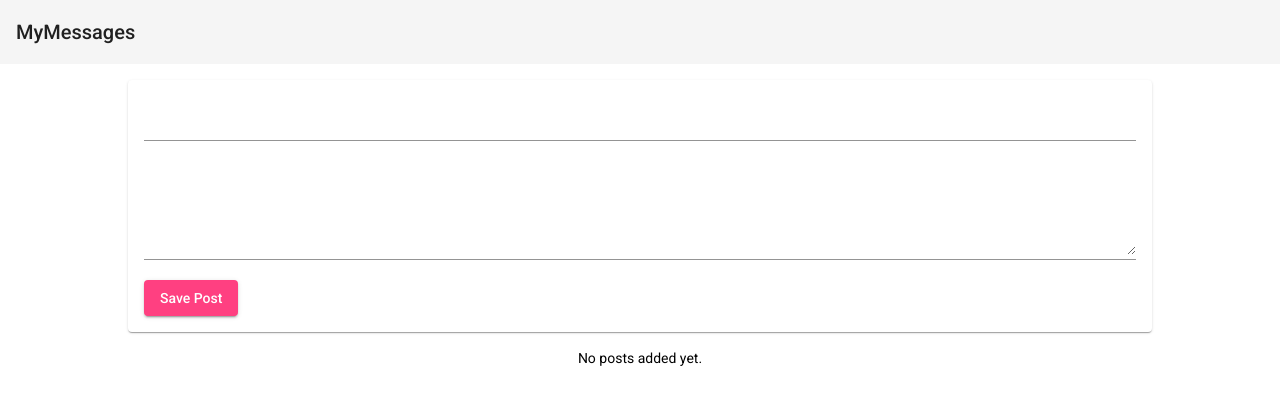
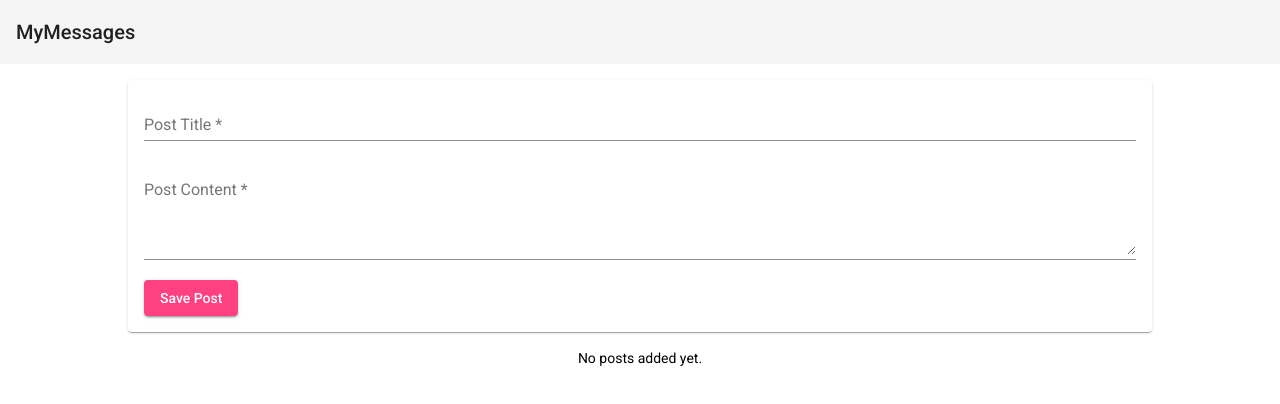
Before and after one commit to MacPatric/mean-course, an Angular app: page / in a window 1280 px wide. Shown: the top 404 px of the page. Built offline with nearby package versions, Linux system fonts and the light colour scheme.

Commit message:
Adds placeholder and form.reset

```diff
--- a/src/app/posts/post-create/post-create.component.html
+++ b/src/app/posts/post-create/post-create.component.html
@@ -8,6 +8,7 @@
             ngModel
             required
             minlength="3"
+            placeholder="Post Title"
             #title="ngModel">
             <mat-error *ngIf="title.invalid">Please enter a title.</mat-error>
       </mat-form-field>
@@ -18,6 +19,7 @@
           name="content"
           ngModel
           required
+          placeholder="Post Content"
           #content="ngModel"></textarea>
           <mat-error *ngIf="content.invalid">Please add some content.</mat-error>
       </mat-form-field>
--- a/src/app/posts/post-create/post-create.component.ts
+++ b/src/app/posts/post-create/post-create.component.ts
@@ -18,6 +18,7 @@ export class PostCreateComponent {
       return;
     }
     this.postsService.addPost(form.value.title, form.value.content);
+    form.resetForm();
   }
 
 }
```
